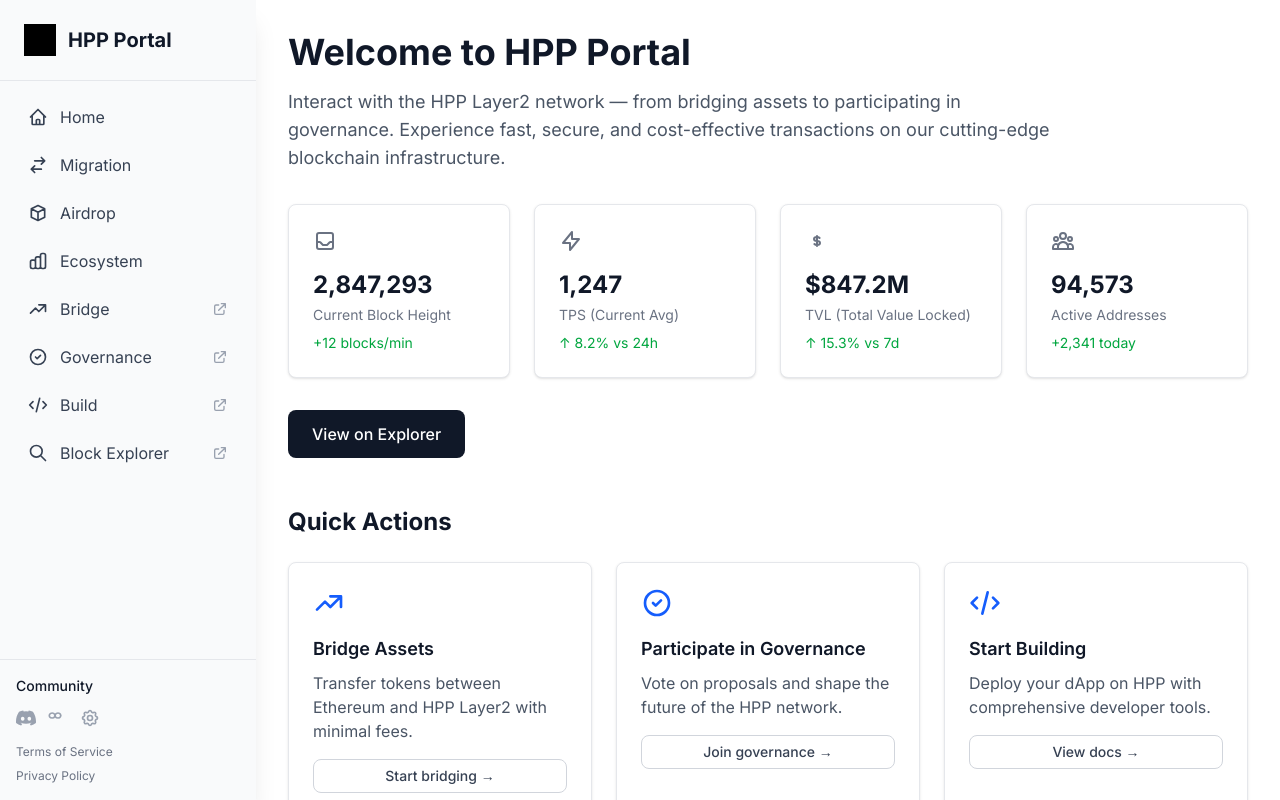
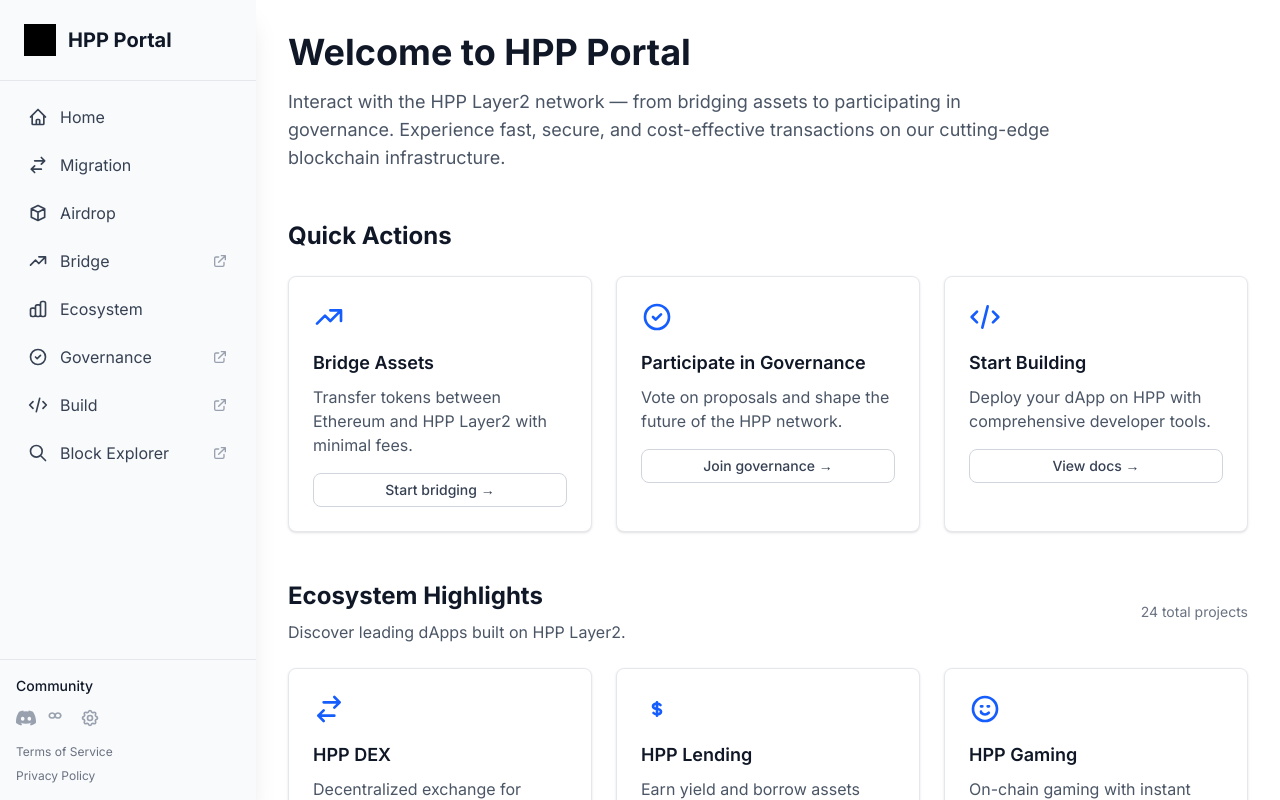
Before and after one commit to hpp-io/hpp-portal, a Next.js app: page / in a window 1280 px wide. Built offline with nearby package versions, Linux system fonts and the light colour scheme; grey boxes are pictures that could not be loaded.

Commit message:
Update sidebar menu items

```diff
--- a/src/app/page.tsx
+++ b/src/app/page.tsx
@@ -48,6 +48,16 @@ export default function Home() {
       ),
     },
     {
+      label: 'Bridge',
+      href: '#',
+      external: true,
+      icon: (
+        <svg fill="none" stroke="currentColor" viewBox="0 0 24 24">
+          <path strokeLinecap="round" strokeLinejoin="round" strokeWidth={2} d="M13 7h8m0 0v8m0-8l-8 8-4-4-6 6" />
+        </svg>
+      ),
+    },
+    {
       label: 'Ecosystem',
       icon: (
         <svg fill="none" stroke="currentColor" viewBox="0 0 24 24">
@@ -57,16 +67,6 @@ export default function Home() {
             strokeWidth={2}
             d="M9 19v-6a2 2 0 00-2-2H5a2 2 0 00-2 2v6a2 2 0 002 2h2a2 2 0 002-2zm0 0V9a2 2 0 012-2h2a2 2 0 012 2v10m-6 0a2 2 0 002 2h2a2 2 0 002-2m0 0V5a2 2 0 012-2h2a2 2 0 012 2v14a2 2 0 01-2 2h-2a2 2 0 01-2-2z"
           />
-        </svg>
-      ),
-    },
-    {
-      label: 'Bridge',
-      href: '#',
-      external: true,
-      icon: (
-        <svg fill="none" stroke="currentColor" viewBox="0 0 24 24">
-          <path strokeLinecap="round" strokeLinejoin="round" strokeWidth={2} d="M13 7h8m0 0v8m0-8l-8 8-4-4-6 6" />
         </svg>
       ),
     },
@@ -291,10 +291,8 @@ export default function Home() {
         {/* Mobile Header with Hamburger */}
         <div className="lg:hidden bg-white border-b border-gray-200 px-4 py-3">
           <div className="flex items-center justify-between">
-            <div className="flex items-center space-x-2">
-              <div className="w-8 h-8 bg-blue-600 rounded-lg flex items-center justify-center">
-                <span className="text-white font-bold text-sm">HPP</span>
-              </div>
+            <div className="flex items-center space-x-3">
+              <img src="/HPPMainnet_Logo.svg" alt="HPP Mainnet" className="w-8 h-8 filter brightness-0" />
               <span className="text-lg font-bold text-gray-900">HPP Portal</span>
             </div>
             <button onClick={() => setSidebarOpen(true)} className="p-2 rounded-lg hover:bg-gray-100 transition-colors">
@@ -304,6 +302,7 @@ export default function Home() {
             </button>
           </div>
         </div>
+
         <div className="p-4 lg:p-8 max-w-7xl mx-auto">
           {/* Welcome Section */}
           <div className="mb-12">
@@ -314,7 +313,7 @@ export default function Home() {
             </p>
 
             {/* Stats Grid */}
-            <div className="grid grid-cols-1 md:grid-cols-2 lg:grid-cols-4 gap-6 mb-8">
+            {/* <div className="grid grid-cols-1 md:grid-cols-2 lg:grid-cols-4 gap-6 mb-8">
               {stats.map((stat, index) => (
                 <div key={index} className="bg-white border border-gray-200 rounded-lg p-6 shadow-sm">
                   <div className="flex items-center justify-between mb-4">
@@ -329,7 +328,7 @@ export default function Home() {
 
             <Button variant="primary" size="lg">
               View on Explorer
-            </Button>
+            </Button> */}
           </div>
           {/* Quick Actions */}
           <div className="mb-12">
```
